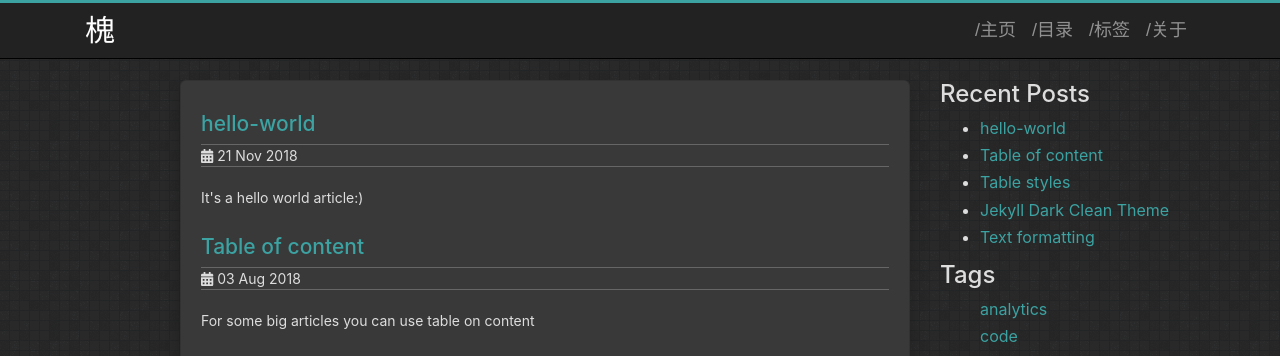
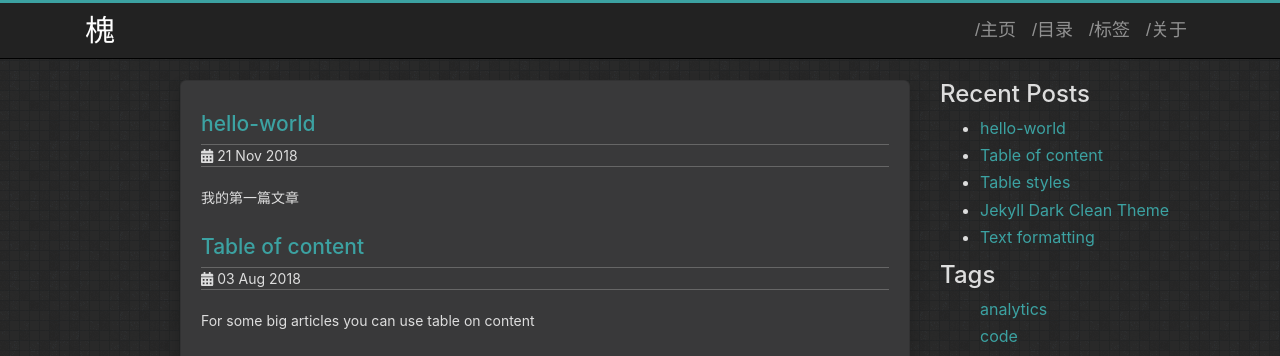
Before and after one commit to Wei-XDSEC/wei-xdsec.github.io, a Jekyll site: the page built from index.html, in a window 1280 px wide and 900 px high. Shown: the top 356 px of the window. Built offline with Jekyll 4.4.1, drawn with Linux system fonts in a browser that asks for light colours.

Commit message:
modified descriotion

```diff
--- a/_posts/2018-11-21-hello-world.md
+++ b/_posts/2018-11-21-hello-world.md
@@ -2,7 +2,7 @@
 layout: post
 title: "hello-world"
 date: 2018-11-21 13:11:06
-description: It's a hello world article:)
+description: 我的第一篇文章
 ---
 # 为什么要写博客
 嗯，以我现在的水平自然写不出什么好的原创内容，这个博客长时间内应该大多是类似于笔记本收藏夹类的东西吧。
```
